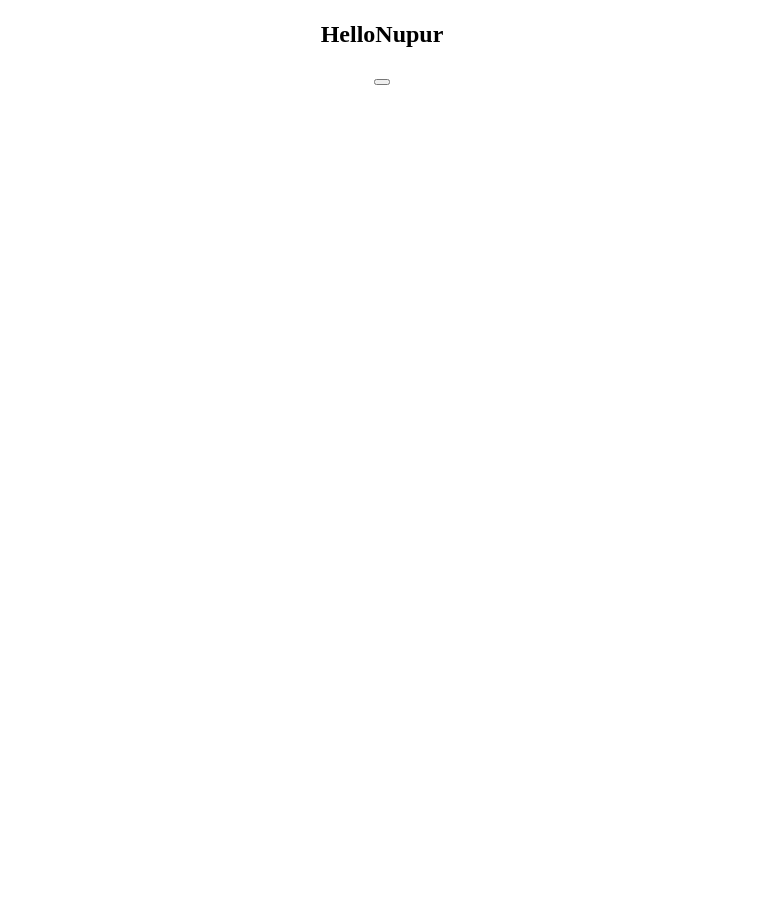
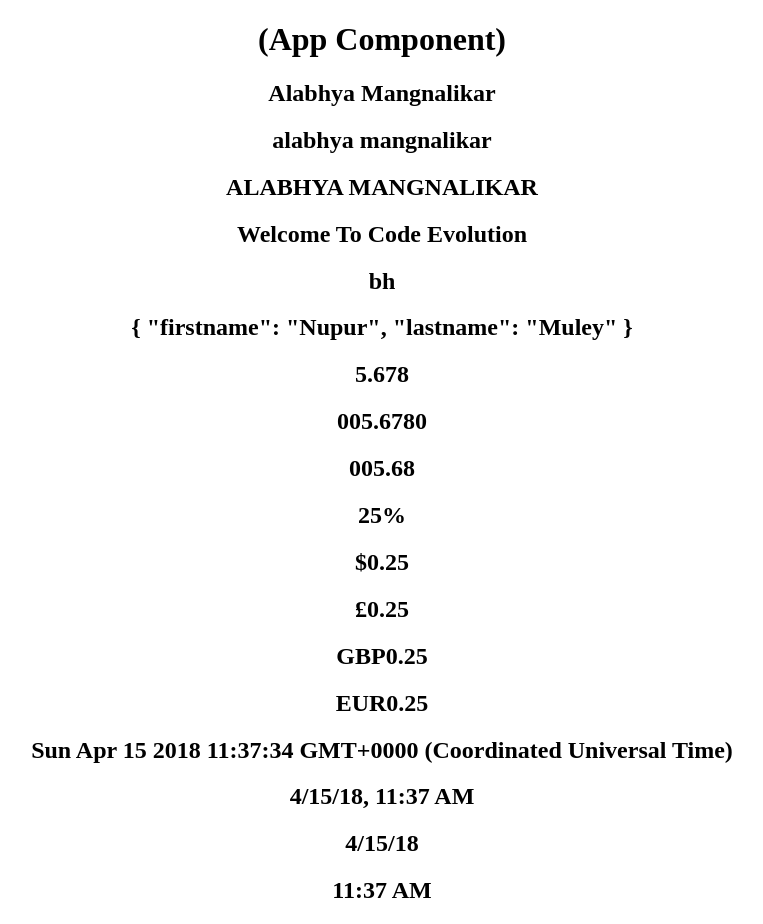
Before and after one commit to muleynupur/angular-learning, an Angular app: page / in a window 1280 px wide. Shown: the whole page, without its empty margins (258-1021 px from the left). Before the commit the page ends 800 px from the top, so only its background shows below. Built offline with nearby package versions, Linux system fonts and the light colour scheme.

Commit message:
Task:Pipes Completed

```diff
--- a/src/app/app.component.html
+++ b/src/app/app.component.html
@@ -1,7 +1,7 @@
 <!--The content below is only a placeholder and can be replaced.-->
 <div style="text-align:center">
   <h1>
-    {{message}}
+    (App Component)
   </h1>
-  <app-test (childEvent)="message=$event" [parentData]="name"></app-test>
+  <app-test></app-test>
 </div>
--- a/src/app/app.component.ts
+++ b/src/app/app.component.ts
@@ -10,5 +10,5 @@
   // tslint:disable-next-line:quotemark
   public name = "Nupur";
   // tslint:disable-next-line:quotemark
-  public message  = "";
+  public message = "";
 }
--- a/src/app/test/test.component.ts
+++ b/src/app/test/test.component.ts
@@ -4,21 +4,47 @@
 @Component({
 selector: 'app-test',
   template: `
-  <h2>{{"Hello" + parentData}}</h2>
-  <button (click)="fireEvent()"></button>
+  <h2>{{name}}</h2>
+  <h2>{{name | lowercase}}</h2>
+  <h2>{{name | uppercase}}</h2>
+  <h2>{{message | titlecase}}</h2>
+  <h2>{{name | slice:3:5}}</h2>
+
+  <h2>{{person | json}}</h2>
+  <h2>{{5.678 | number:'1.2-3'}}</h2>
+  <h2>{{5.678 | number:'3.4-5'}}</h2>
+  <h2>{{5.678 | number:'3.1-2'}}</h2>
+
+  <h2>{{0.25 | percent}}</h2>
+  <h2>{{0.25 | currency}}</h2>
+  <h2>{{0.25 | currency:'GBP'}}</h2>
+  <h2>{{0.25 | currency:'GBP':'code'}}</h2>
+  <h2>{{0.25 | currency:'EUR':'code'}}</h2>
+
+  <h2>{{date}}</h2>
+  <h2>{{date | date:'short'}}</h2>
+  <h2>{{date | date:'shortDate'}}</h2>
+  <h2>{{date | date:'shortTime'}}</h2>
    `,
 styles: []
 })
 export class TestComponent implements OnInit {
 
-@Input() public parentData;
-@Output() public childEvent = new EventEmitter();
+// tslint:disable-next-line:quotemark
+public name = "Alabhya Mangnalikar";
+// tslint:disable-next-line:quotemark
+public message = "Welcome to code evolution";
+public person = {
+  // tslint:disable-next-line:quotemark
+  "firstname" : "Nupur",
+  // tslint:disable-next-line:quotemark
+  "lastname" : "Muley"
+// tslint:disable-next-line:semicolon
+}
+public date = new Date();
 
   constructor() { }
 
   ngOnInit() {
   }
-  fireEvent() {
-    this.childEvent.emit('Hey Code Evolution');
-  }
 }
```
